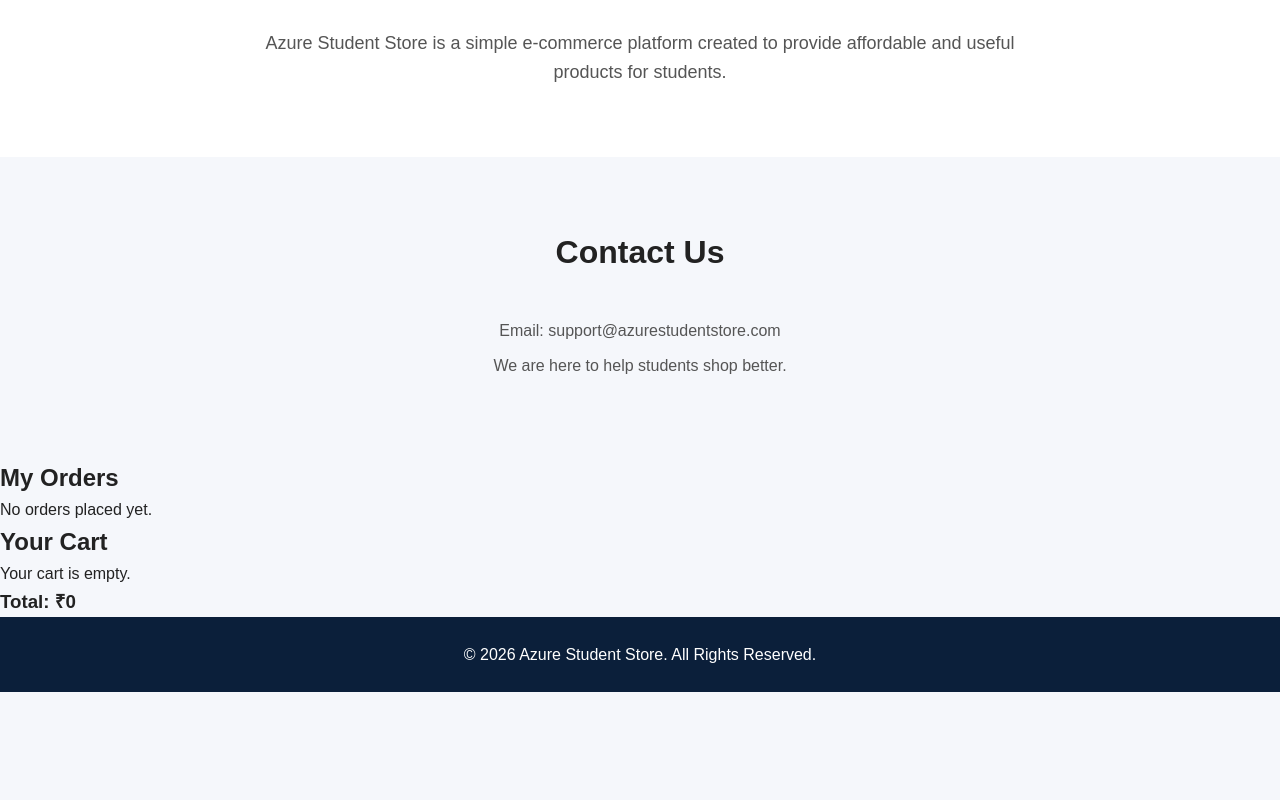
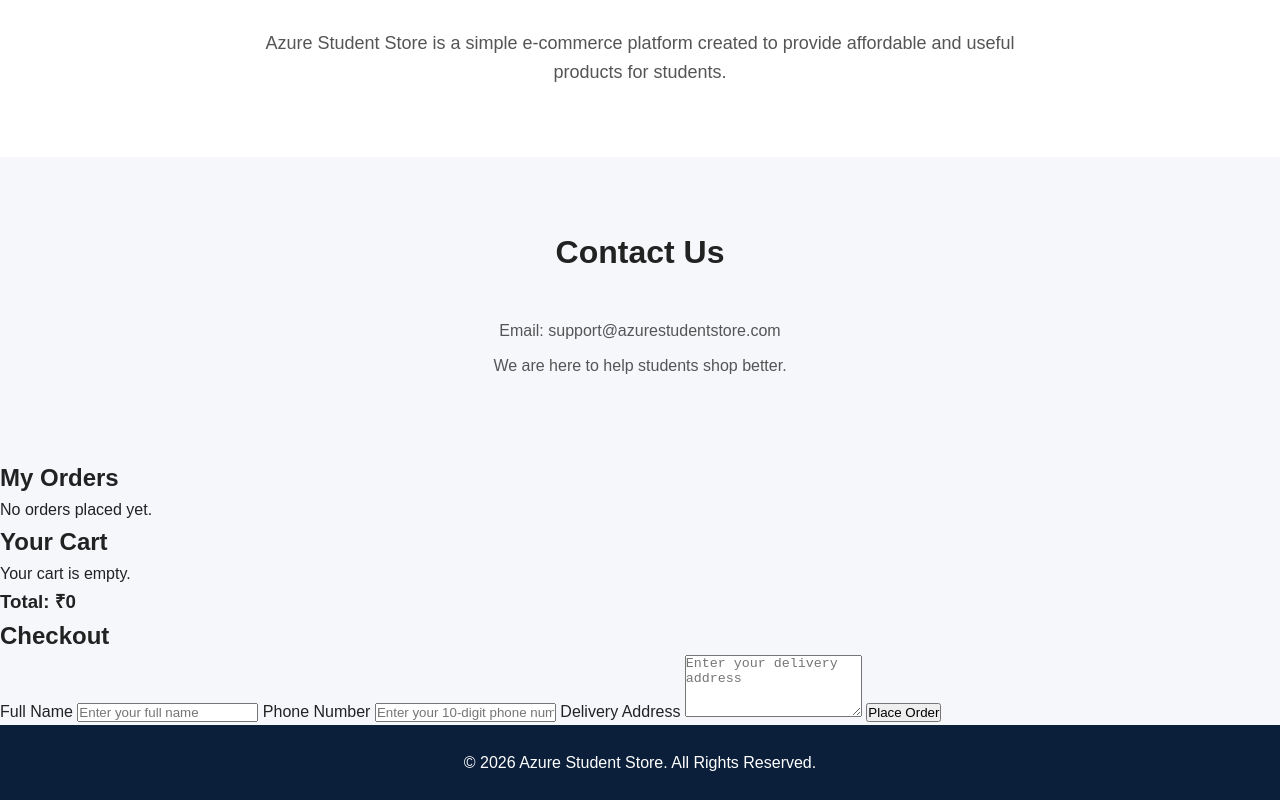
Before and after one commit to SivaSubbaReddy006/Azure-project, a website: page index.html in a window 1280 px wide. Shown: the part 1414-2214 px from the top of the page. Before the commit the page ends 2106 px from the top, so only its background shows below. Drawn offline with Linux system fonts and the light colour scheme.

Commit message:
Add checkout form
Added a checkout section with a form for customer details.

```diff
--- a/index.html
+++ b/index.html
@@ -187,6 +187,47 @@
     <h3>Total: ₹<span id="cart-total">0</span></h3>
 
 </section>
+
+    <!-- Checkout Section -->
+<section id="checkout" class="checkout-section">
+
+    <h2>Checkout</h2>
+
+    <form id="checkout-form">
+
+        <label for="customer-name">Full Name</label>
+        <input
+            type="text"
+            id="customer-name"
+            placeholder="Enter your full name"
+            required
+        >
+
+        <label for="customer-phone">Phone Number</label>
+        <input
+            type="tel"
+            id="customer-phone"
+            placeholder="Enter your 10-digit phone number"
+            pattern="[0-9]{10}"
+            required
+        >
+
+        <label for="customer-address">Delivery Address</label>
+        <textarea
+            id="customer-address"
+            placeholder="Enter your delivery address"
+            rows="4"
+            required
+        ></textarea>
+
+        <button type="submit">
+            Place Order
+        </button>
+
+    </form>
+
+</section>
+
     <!-- Footer -->
     <footer>
 
```
